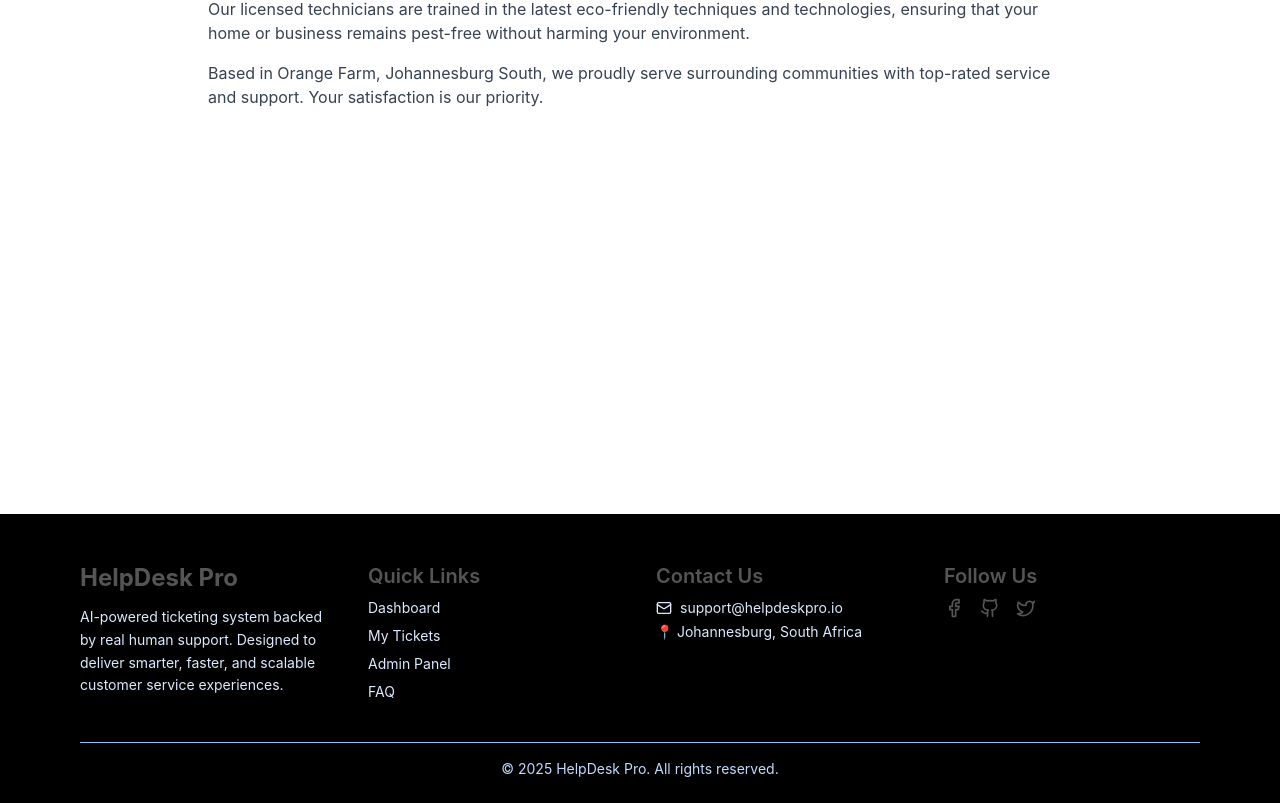
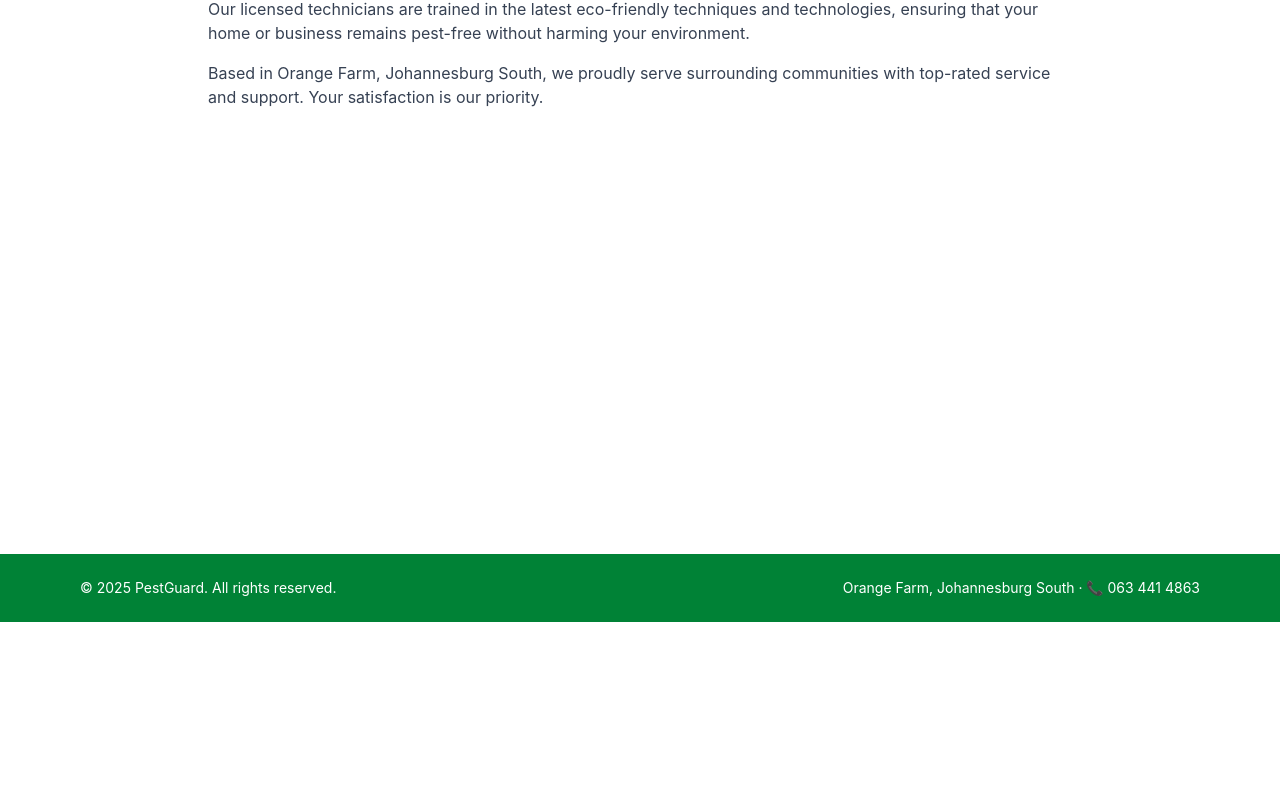
Before and after one commit to Ymffuture/Future_YMF, a React (Vite) app: page /about in a window 1280 px wide. Shown: the part 394-1197 px from the top of the page. After the commit the page ends 1016 px from the top, so only its background shows below. Built offline with nearby package versions, Linux system fonts and the light colour scheme.

Commit message:
Update Footer.jsx

```diff
--- a/src/components/Footer.jsx
+++ b/src/components/Footer.jsx
@@ -1,52 +1,22 @@
 import React from 'react';
-import { Mail, Facebook, Github, Twitter } from 'lucide-react';
-import { Link } from 'react-router-dom';
+import { Row, Col } from 'antd';
 
 const Footer = () => {
   return (
-    <footer className="bg-[black] text-[#555] pt-12 pb-6 px-6 md:px-20">
-      <div className="max-w-6xl mx-auto grid grid-cols-1 md:grid-cols-4 gap-8">
-        {/* Brand Info */}
-        <div>
-          <h3 className="text-2xl font-bold text-accent mb-3">HelpDesk Pro</h3>
-          <p className="text-sm text-blue-100 leading-relaxed">
-            AI-powered ticketing system backed by real human support. Designed to deliver smarter, faster, and scalable customer service experiences.
-          </p>
-        </div>
-
-        {/* Quick Links */}
-        <div>
-          <h4 className="text-xl font-semibold mb-2">Quick Links</h4>
-          <ul className="space-y-2 text-sm text-blue-100">
-            <li><Link to="/dashboard" className="hover:underline">Dashboard</Link></li>
-            <li><Link to="/tickets" className="hover:underline">My Tickets</Link></li>
-            <li><Link to="/admin" className="hover:underline">Admin Panel</Link></li>
-            <li><Link to="/faq" className="hover:underline">FAQ</Link></li>
-          </ul>
-        </div>
-
-        {/* Contact */}
-        <div>
-          <h4 className="text-xl font-semibold mb-2">Contact Us</h4>
-          <ul className="text-sm text-blue-100 space-y-1">
-            <li className="flex items-center gap-2"><Mail className="w-4 h-4" /> support@helpdeskpro.io</li>
-            <li className="flex items-center gap-2">📍 Johannesburg, South Africa</li>
-          </ul>
-        </div>
-
-        {/* Social Links */}
-        <div>
-          <h4 className="text-xl font-semibold mb-2">Follow Us</h4>
-          <div className="flex space-x-4">
-            <a href="#" className="hover:text-accent"><Facebook className="w-5 h-5" /></a>
-            <a href="#" className="hover:text-accent"><Github className="w-5 h-5" /></a>
-            <a href="#" className="hover:text-accent"><Twitter className="w-5 h-5" /></a>
-          </div>
-        </div>
-      </div>
-
-      <div className="text-center mt-10 text-sm text-blue-200 border-t border-blue-300 pt-4">
-        &copy; {new Date().getFullYear()} HelpDesk Pro. All rights reserved.
+    <footer className="bg-green-700 text-white text-sm py-6 mt-10">
+      <div className="max-w-6xl mx-auto px-4">
+        <Row gutter={[16, 8]} align="middle" justify="space-between">
+          <Col xs={24} md={12}>
+            <p className="text-center md:text-left">
+              &copy; {new Date().getFullYear()} PestGuard. All rights reserved.
+            </p>
+          </Col>
+          <Col xs={24} md={12}>
+            <p className="text-center md:text-right">
+              Orange Farm, Johannesburg South · 📞 063 441 4863
+            </p>
+          </Col>
+        </Row>
       </div>
     </footer>
   );
```
